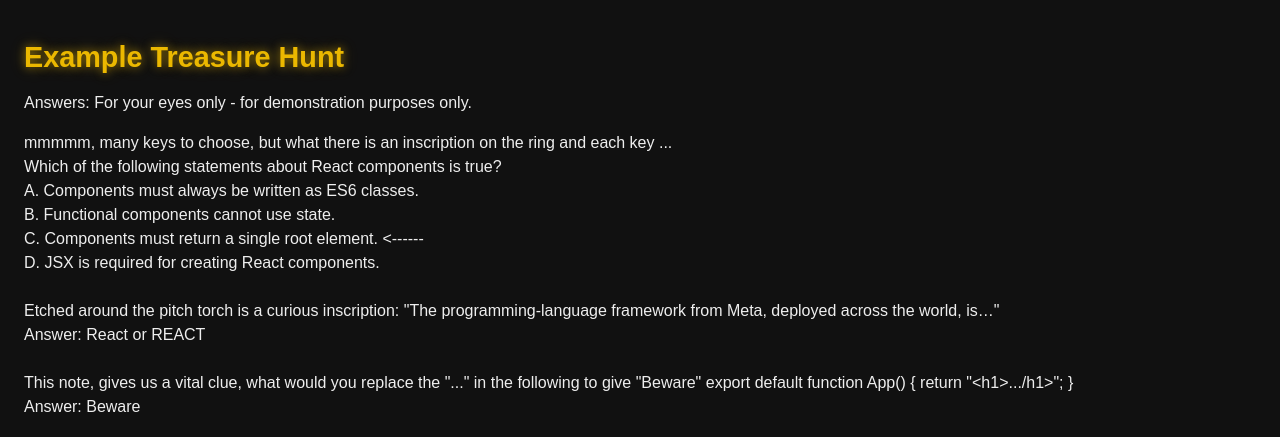
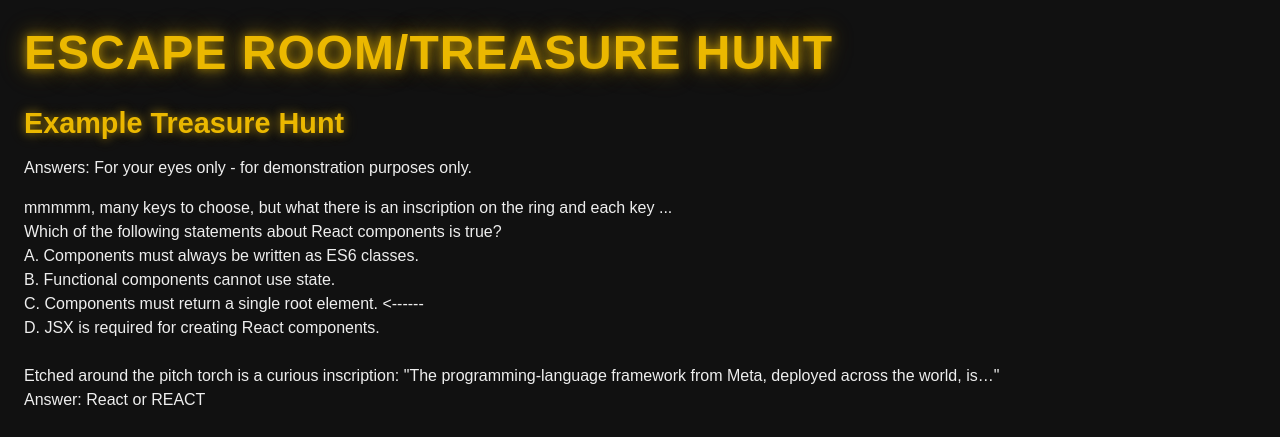
Before and after one commit to TonyLatrobe/lms, a plain HTML site: page lms_escape_treasure_hunt.html in a window 1280 px wide. Shown: the top 437 px of the page. Drawn offline with nearby package versions, Linux system fonts and the light colour scheme.

Commit message:
Change main heading to subheading in instructions section

```diff
--- a/lms_escape_treasure_hunt.html
+++ b/lms_escape_treasure_hunt.html
@@ -13,6 +13,7 @@
 <body>
 
 <div class="container-fluid" style="padding: 24px;">
+<h1 style="margin-bottom: 1.5rem; font-weight: 900; font-size: clamp(1.8rem, 4vw, 3rem); letter-spacing: 1px; color: #EBB800; text-transform: uppercase; text-shadow: 0 0 10px rgba(235, 184, 0, 0.6), 0 0 20px rgba(235, 184, 0, 0.4), 0 0 30px rgba(235, 184, 0, 0.25); text-align: left;">Escape Room/Treasure Hunt</h1>
 
 <p></p>
 
@@ -1475,7 +1476,7 @@
   <!-- ================= INTRO / INSTRUCTIONS SECTION ================= -->
   <div class="row" style="overflow: hidden; width: 100%;">
     <div class="col-xxl order-1" style="margin-bottom: 2rem;">
-      <h1 style="margin-bottom: 1.5rem; font-weight: 900; font-size: clamp(1.8rem, 4vw, 3rem); letter-spacing: 1px; color: #EBB800; text-transform: uppercase; text-shadow: 0 0 10px rgba(235, 184, 0, 0.6), 0 0 20px rgba(235, 184, 0, 0.4), 0 0 30px rgba(235, 184, 0, 0.25); text-align: left;">Escape Room/Treasure Hunt</h1>
+      <h2 style="margin-bottom: 1.5rem; font-weight: 900; font-size: clamp(1.8rem, 4vw, 3rem); letter-spacing: 1px; color: #EBB800; text-transform: uppercase; text-shadow: 0 0 10px rgba(235, 184, 0, 0.6), 0 0 20px rgba(235, 184, 0, 0.4), 0 0 30px rgba(235, 184, 0, 0.25); text-align: left;">Escape Room/Treasure Hunt Build Instructions</h2>
       <p><strong>Use your domain knowledge and create your own Escape Room/Treasure Hunt.<br><br>Instructions</strong></p>
       <p>Select Escape Room or Treasure Hunt</p>
       <p>Select the Time (5, 10, 15 minutes)</p>
```
